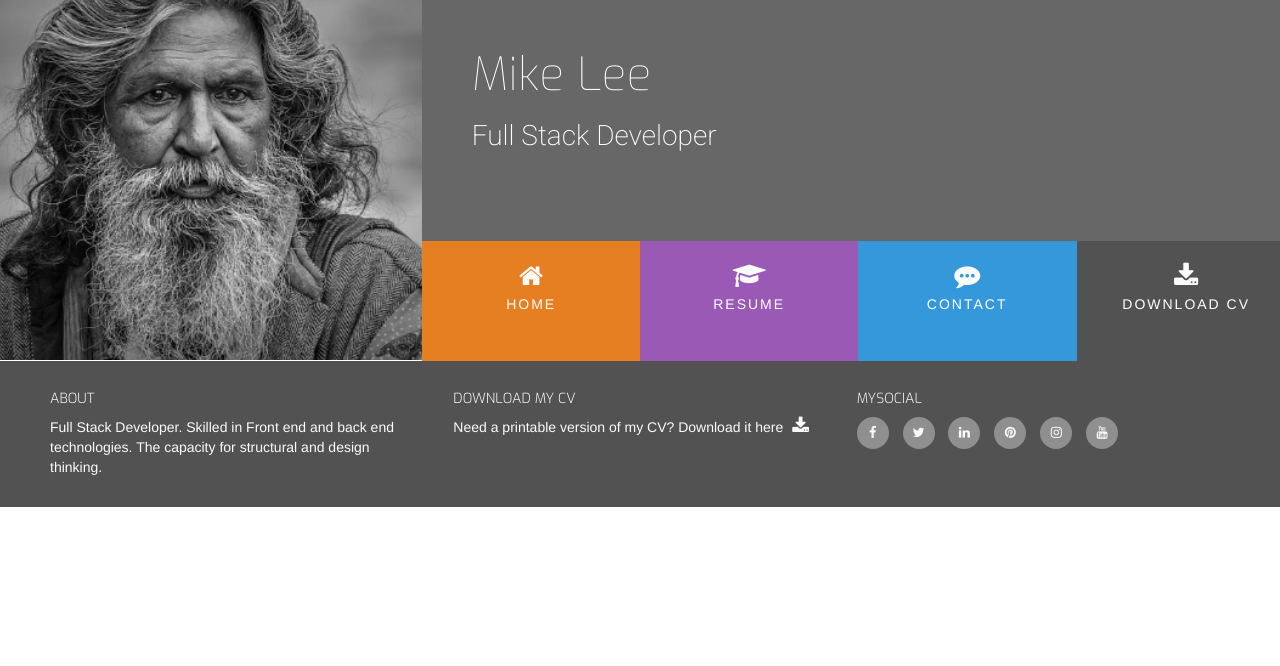
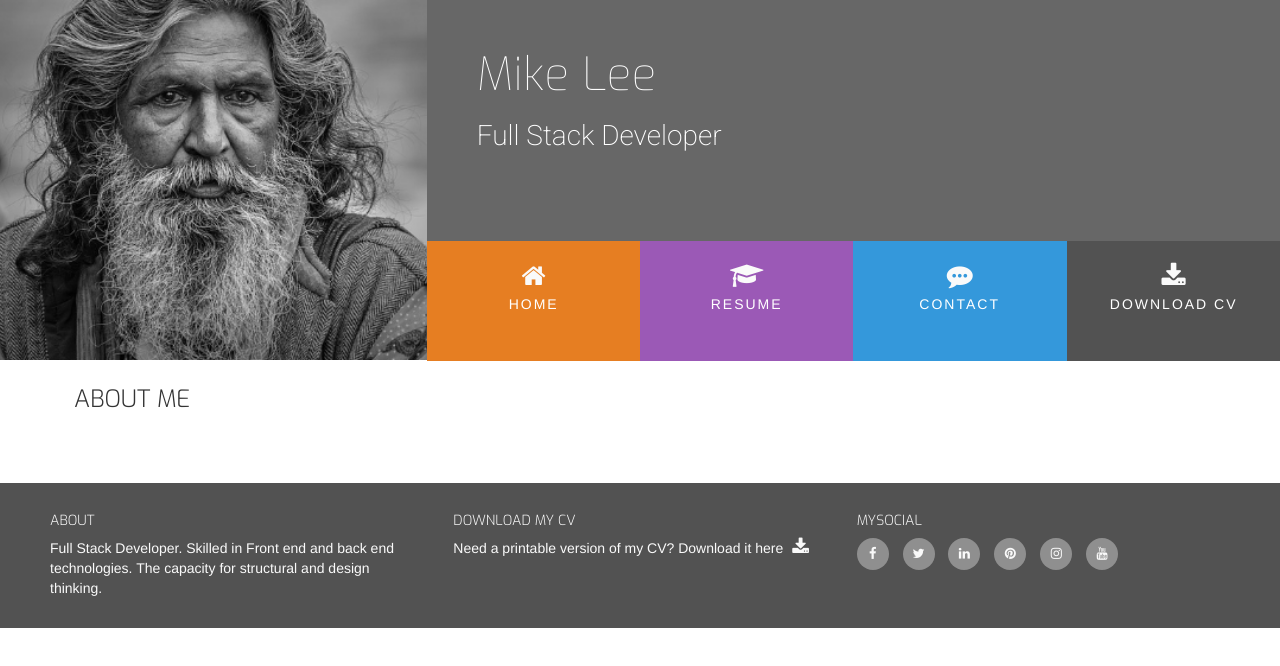
Before and after one commit to gsthandi/ucd-resume, a plain HTML site: page index.html in a window 1280 px wide. Drawn offline with nearby package versions, Linux system fonts and the light colour scheme.

Commit message:
created personal section basic structure

```diff
--- a/assets/css/style.css
+++ b/assets/css/style.css
@@ -4,6 +4,10 @@
 
 .bg-color-name-title {
     background-color: #676767;
+}
+
+.bg-color-three-reasons {
+    background-color: #fff;
 }
 
 .ul-menu-color-home {
@@ -44,6 +48,23 @@ h4 {
 
 .inline-block {
     display: inline-block;
+}
+
+.selection-column {
+    padding: 0 30px 30px;
+    float: none;
+    display: table-cell;
+}
+
+.row-table {
+    display: table;
+}
+
+.section-heading {
+    font-family: "Exo", sans-serif;
+    font-weight: 300;
+    margin-top: 25px;
+    margin-bottom: 40px;
 }
 
 /*---------------------------------------------Heading-*/
--- a/index.html
+++ b/index.html
@@ -13,7 +13,7 @@
 </head>
 
 <body>
-    <header>
+    <header class="container-fluid">
         <div class="row">
             <a href="index.html">
                 <div class="col-md-4 logo"></div>
@@ -43,11 +43,18 @@
                 </div>
             </div>
         </div>
-
     </header>
 
-    <section>
-
+    <section class="container-fluid">
+        <div class="row row-table">
+            <div class="col-xs-12 col-sm-12 col-md-8 bg-color-three-reasons selection-column">
+                <div class="row">
+                    <div class="col-md-12">
+                        <h3 class="section-heading uppercase">About Me</h3>
+                    </div>
+                </div>
+            </div>
+        </div>
     </section>
 
     <footer class="container-fluid">
```
